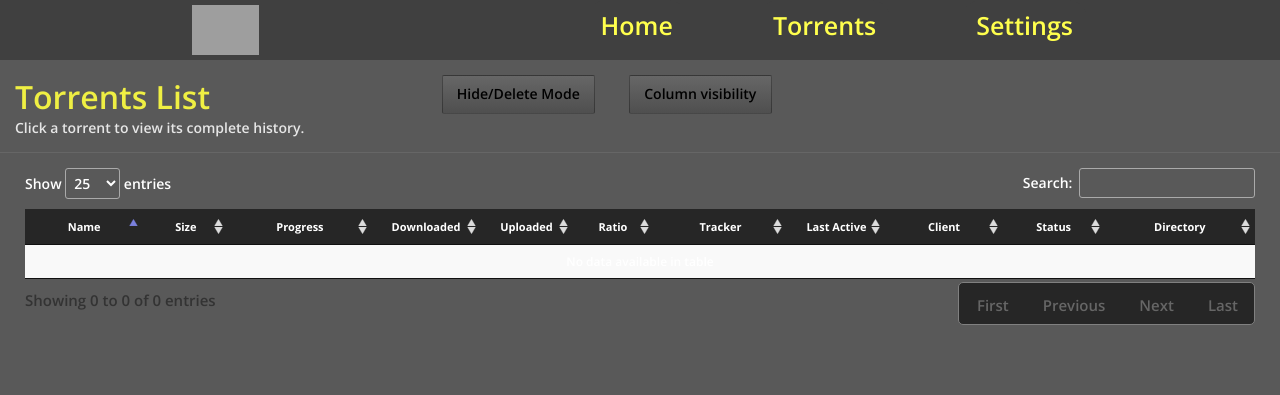
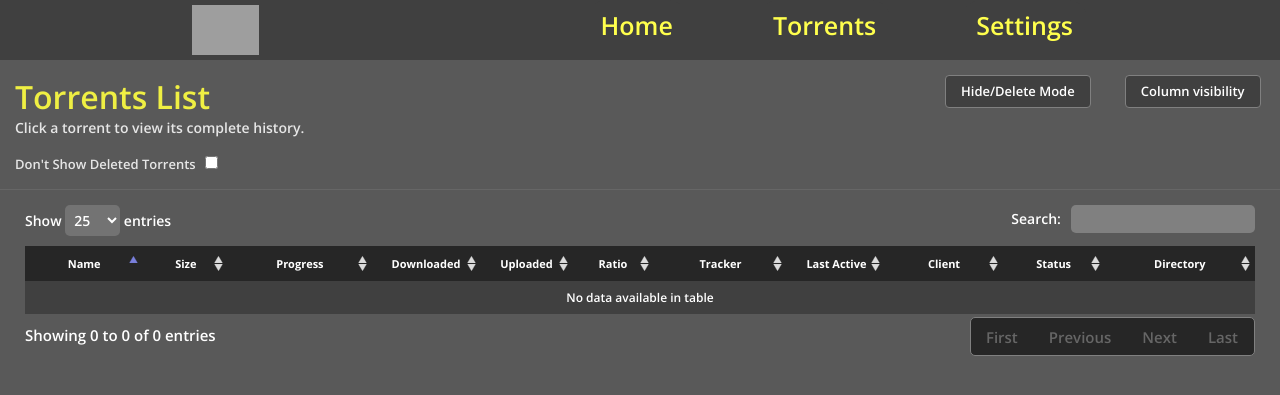
Before and after one commit to csteven1/TorrentStats, a Flask app: template src/templates/torrents.html in a window 1280 px wide. Shown: the top 395 px of the page. Run offline with Flask 2, Linux system fonts and the light colour scheme; the template is opened without the code that fills it, so the values that code supplies are empty; parts of the project's set-up code (start-up, migrations or seed data) failed here and were passed over; some libraries are stand-ins or nearby versions; grey boxes are pictures that could not be loaded.

Commit message:
Hide Deleted Checkbox + New Datatables

```diff
--- a/src/templates/base.html
+++ b/src/templates/base.html
@@ -1,11 +1,12 @@
 <!DOCTYPE html>
 <html>
 	<meta charset="utf-8">
-	<meta name="viewport" content="width=device-width, initial-scale=1">
+	<!--<meta name="viewport" content="width=device-width, initial-scale=1">-->
+	<meta name="viewport" content="width=560">
 	<head>
 		<title>{{ title }} - TorrentStats</title>
+		<link rel="stylesheet" type="text/css" href="{{ url_for('static',filename='DataTables/datatables.css') }}"/>
 		<link rel="stylesheet" type="text/css" href="{{ url_for('static',filename='styles/torrentstats.css') }}"/>
-		<link rel="stylesheet" type="text/css" href="{{ url_for('static',filename='DataTables/datatables.css') }}"/>
 		<link href="https://fonts.googleapis.com/css2?family=Open+Sans:wght@600;700&display=swap" rel="stylesheet">
 	</head>
 	<body>
--- a/src/templates/torrents.html
+++ b/src/templates/torrents.html
@@ -2,7 +2,10 @@
 
 {% block content %}
 <div class="row">
-	<div class="col-4 heading"><h1>Torrents List</h1><p>Click a torrent to view its complete history.</p><p class="hideDeleteText">Hiding a torrent obscures its name and tracker in TorrentStats.
+	<div class="col-4 heading"><h1>Torrents List</h1><p style="margin-bottom:15px;">Click a torrent to view its complete history.</p>
+		<label for="showActive" id="showActiveLabel">Don't Show Deleted Torrents</label>
+		<input type="checkbox" name="showActive" id="showActive">
+		<p class="hideDeleteText">Hiding a torrent obscures its name and tracker in TorrentStats.
 		Deleting a torrent will delete it from the TorrentStats database.</p>
 	</div>
 	<div class="col-8 dt-button-header"></div>
```
